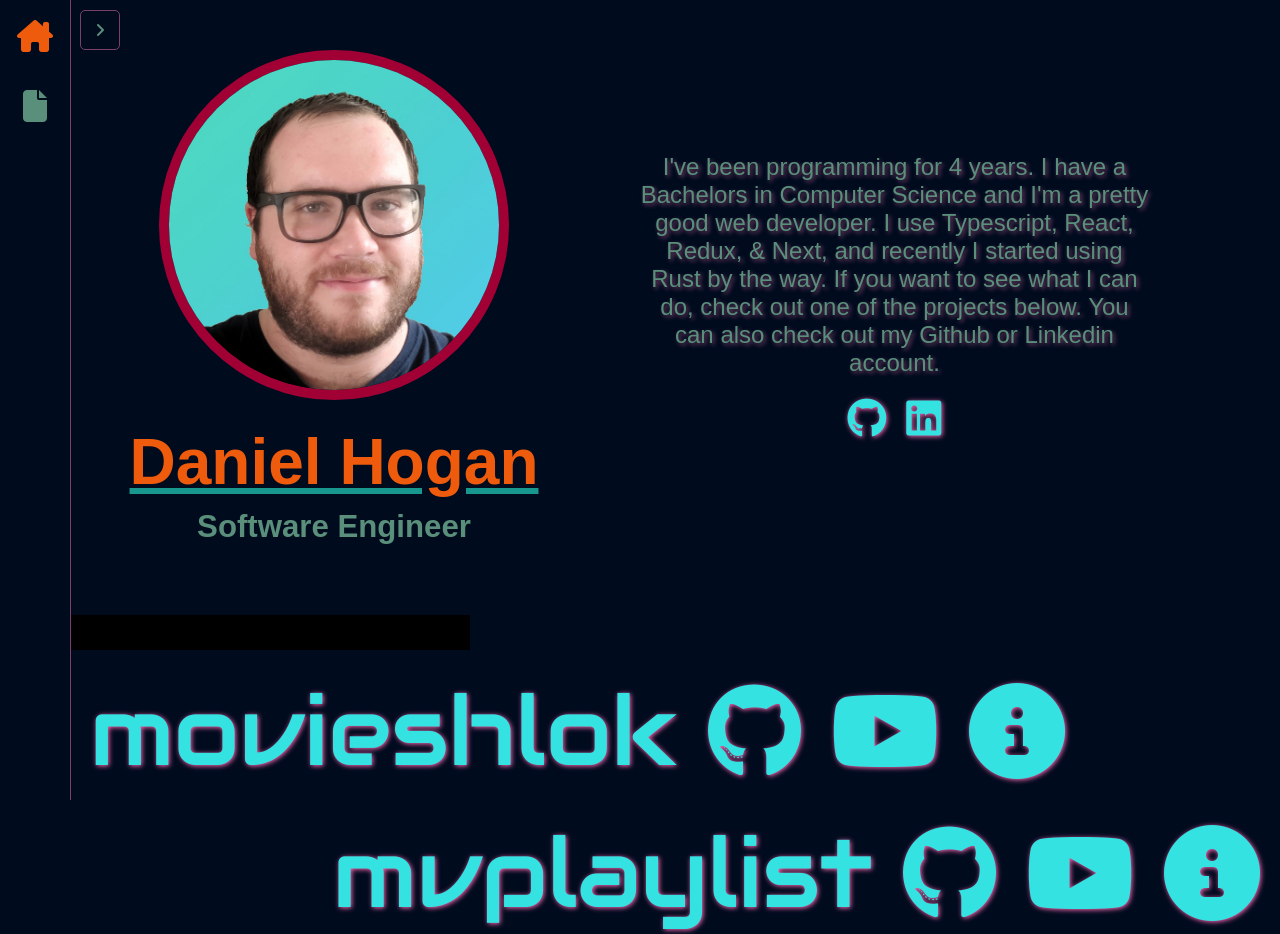
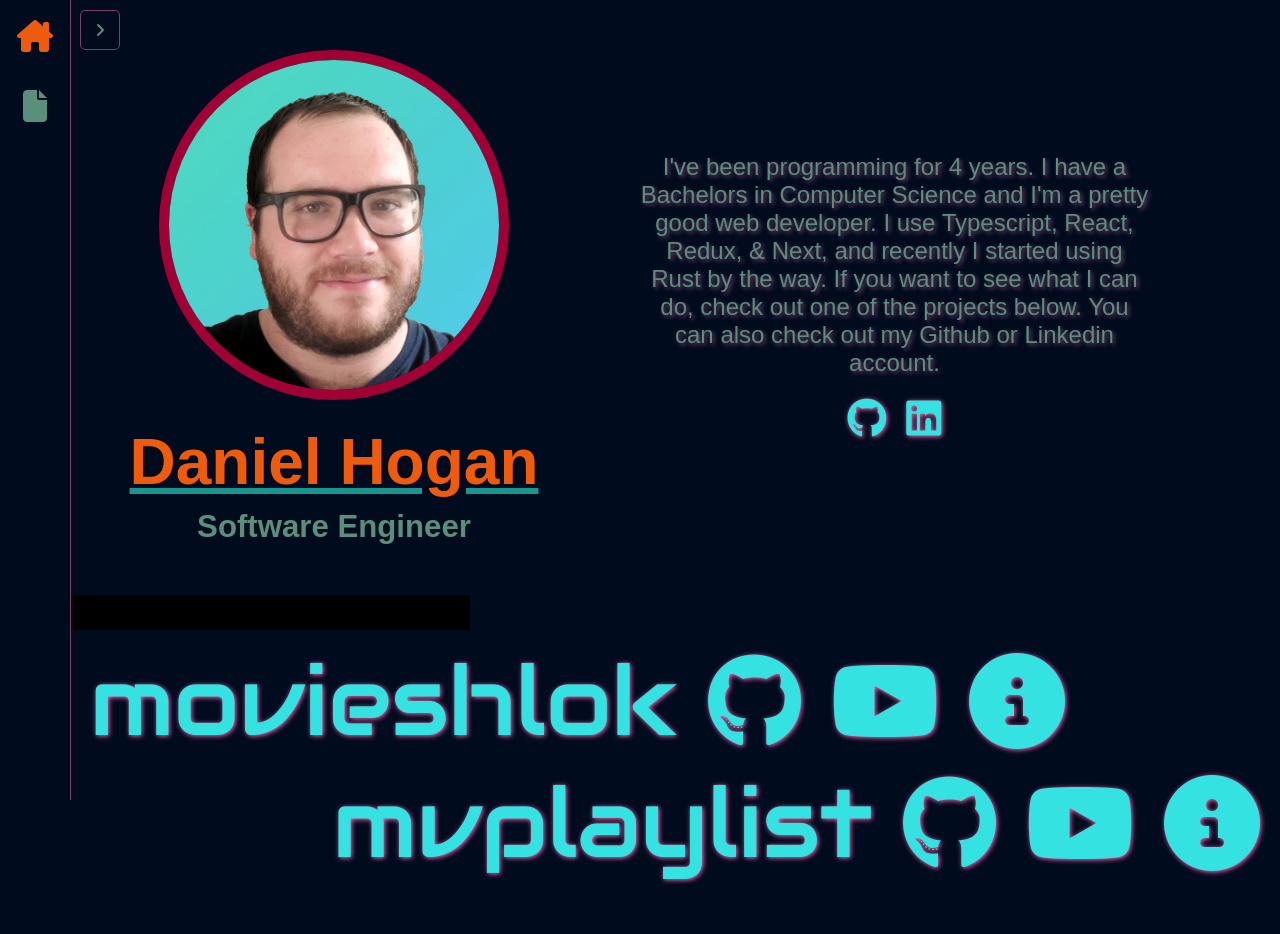
Before and after one commit to danielxhogan/portfolio22, a Next.js app: page / in a window 1280 px wide. After the commit the page ends 884 px from the top, so only its background shows below. Built offline with nearby package versions, Linux system fonts and the light colour scheme.

Commit message:
fit on one page

```diff
--- a/styles/Home.module.css
+++ b/styles/Home.module.css
@@ -71,7 +71,7 @@
   padding: 5px;
   height: 35px;
   width: 400px;
-  margin: 70px var(--icon-width) 20px;
+  margin: 50px var(--icon-width) 10px;
   color: var(--red);
   font-size: 1.3rem;
 }
@@ -106,7 +106,7 @@
   gap: 30px;
 }
 .movieshlok {
-  margin-bottom: 20px;
+  /* margin-bottom: 20px; */
 }
 
 .mvplaylist {
```
